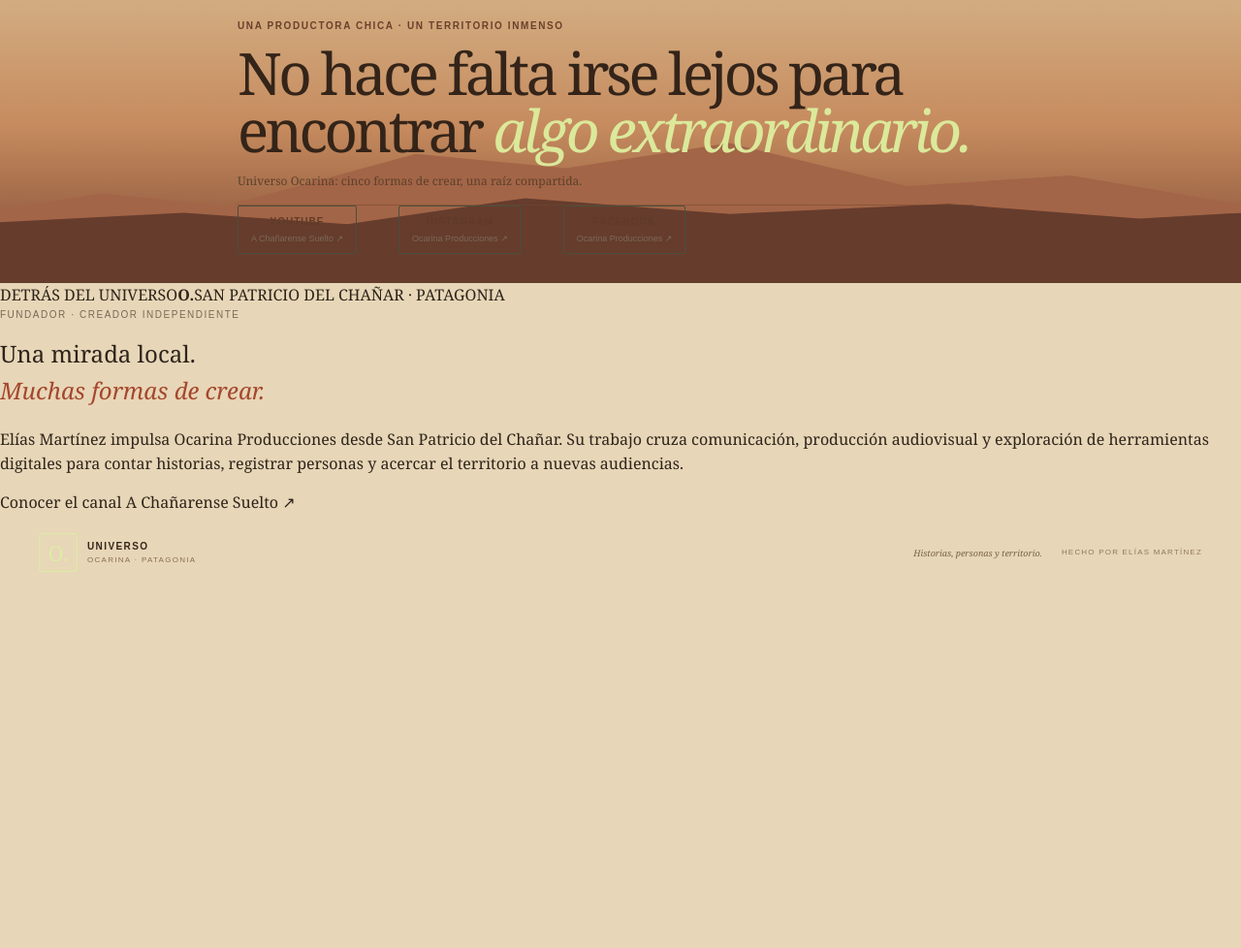
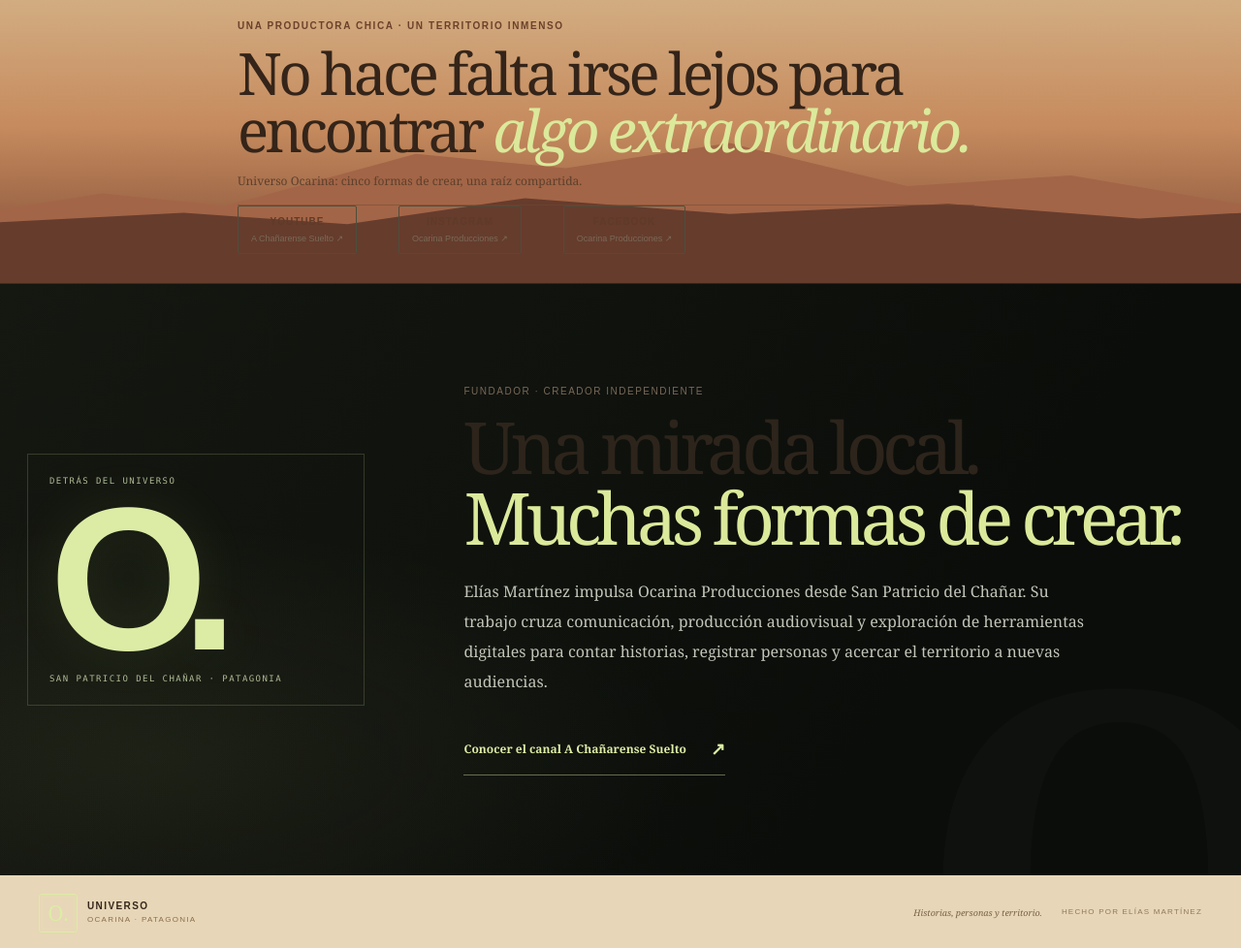
Before and after one commit to eliasmartinezcultural-glitch/Universo-Ocarina-, a plain HTML site: page index.html in a window 1280 px wide. Shown: the part 1529-2507 px from the top of the page at 97% size. Before the commit the page ends 2135 px from the top, so only its background shows below. Drawn offline with Linux system fonts and the light colour scheme.

Commit message:
Diseñar sección editorial del fundador adaptable a móviles

```diff
--- a/assets/css/visitor-premium.css
+++ b/assets/css/visitor-premium.css
@@ -77,3 +77,19 @@
 @media(max-width:720px){.hero.compact-hero{min-height:430px;padding-top:40px}.hero-stamp{width:100px;right:16px;top:82px;opacity:.38}.stamp-number{font-size:45px}.stamp-label{font-size:7px;margin-top:6px}.stamp-coordinate{font-size:5px}.hero-content{max-width:100%;padding-right:5px}.hero .eyebrow{margin-top:32px}.compact-hero h1{font-size:clamp(48px,12vw,74px);max-width:100%}.hero-copy{max-width:440px;font-size:13px}.hero-landscape{inset:0;opacity:.45}.hero-foot{gap:10px;flex-wrap:wrap}.hero-foot span:last-child{text-align:right}.compact-explore{padding-top:45px}.doors-grid{gap:9px}.door,.door:nth-child(4){min-height:230px;padding:16px}.door:last-child{grid-column:1/-1;min-height:190px}.door-icon{font-size:28px;margin:19px 0 14px}.door strong{font-size:17px}.collection-artwork img{aspect-ratio:16/8}.collection-feature{min-height:0;padding:16px}.result-item:has(.project-art){padding:15px}.project-art img{aspect-ratio:16/8}.result-item:has(.project-art) .result-copy strong{font-size:21px}.result-item:has(.project-art) .result-actions a.project-visit{width:100%;justify-content:space-between}}
 @media(max-width:380px){.hero-stamp{display:none}.compact-hero h1{font-size:44px}.door,.door:nth-child(4){min-height:210px;padding:13px}}
 @media(prefers-reduced-motion:reduce){.door,.project-art img{transition:none!important}}
+
+
+/* Fundador · cierre humano del recorrido */
+.founder-section{position:relative;overflow:hidden;border-top:1px solid #dceca51f;background:radial-gradient(ellipse at 12% 80%,#d5e88d10,transparent 35%),linear-gradient(125deg,#151811,#0b0d0a 72%);padding:clamp(58px,8vw,108px) 0}
+.founder-section:after{content:"O";position:absolute;right:-.04em;bottom:-.48em;font-size:clamp(280px,42vw,610px);font-weight:900;letter-spacing:-.12em;line-height:1;color:#f4f0e504;pointer-events:none}
+.founder-inner{position:relative;z-index:1;width:min(1320px,calc(100% - 56px));margin:0 auto;display:grid;grid-template-columns:.72fr 1.6fr;gap:clamp(32px,8vw,120px);align-items:center}
+.founder-index{min-height:260px;display:flex;flex-direction:column;justify-content:space-between;border:1px solid #dceca52c;padding:22px;color:#aeb995;font:9px ui-monospace,SFMono-Regular,Consolas,monospace;letter-spacing:.16em}
+.founder-index strong{font:800 clamp(100px,17vw,210px)/.8 Arial,sans-serif;letter-spacing:-.13em;color:#dceca5;text-shadow:0 0 55px #d8f47718}
+.founder-copy{max-width:760px}
+.founder-copy h2{font-size:clamp(38px,5.8vw,76px);line-height:.98;letter-spacing:-.075em;margin:0 0 24px}
+.founder-copy h2 em{font-style:normal;color:#dbe99b}
+.founder-copy>p:not(.eyebrow){max-width:650px;color:#c2c5b7;font-size:clamp(13px,1.25vw,16px);line-height:1.95;margin-bottom:28px}
+.founder-channel{display:inline-flex;align-items:center;gap:25px;border-bottom:1px solid #dceca56b;padding:12px 0;color:#dceca5;font-size:12px;font-weight:700}
+.founder-channel span{font-size:18px;transition:transform .2s}
+.founder-channel:hover span{transform:translate(3px,-3px)}
+@media(max-width:720px){.founder-section{padding:58px 0}.founder-inner{width:calc(100% - 40px);grid-template-columns:1fr;gap:28px}.founder-index{min-height:170px;padding:16px}.founder-index strong{font-size:118px}.founder-copy h2{font-size:clamp(38px,10vw,56px)}.founder-channel{width:100%;justify-content:space-between;gap:12px}}
```
